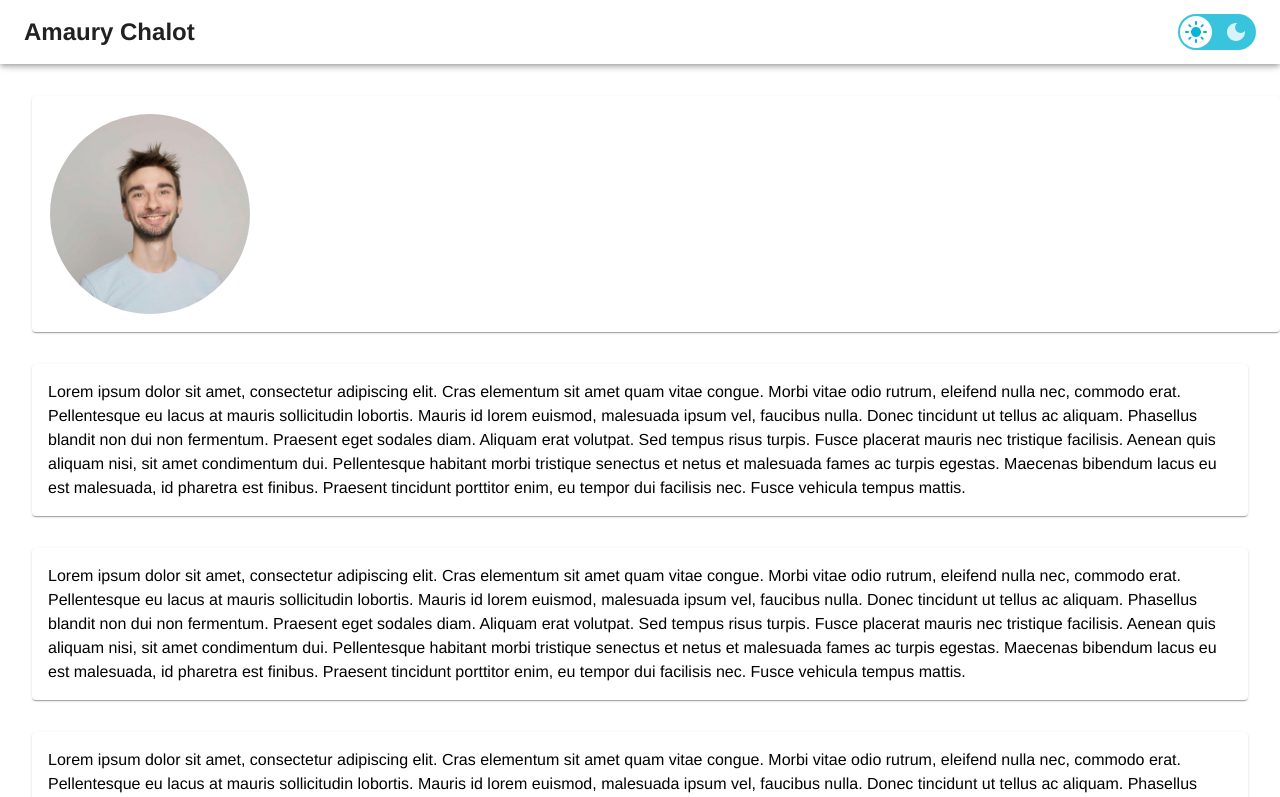
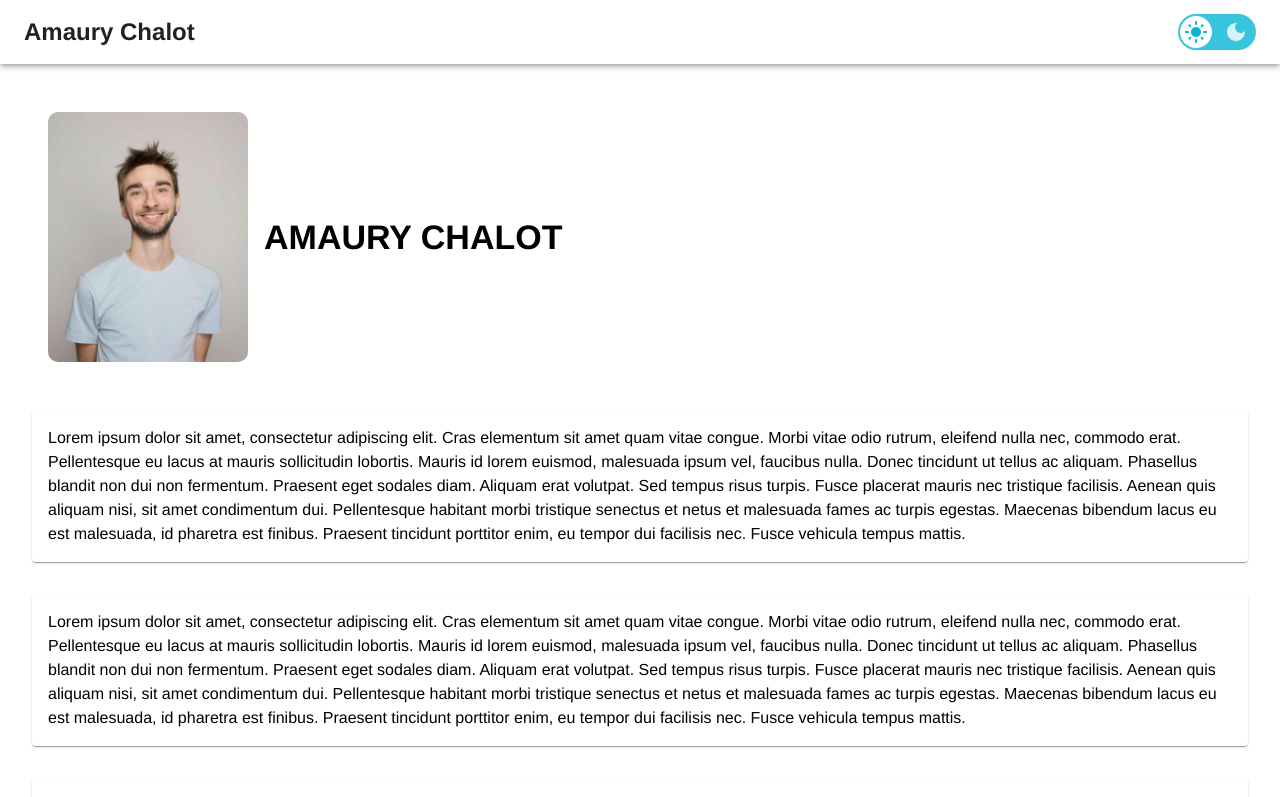
Before and after one commit to AmauryChalot/react-resume, a React (Vite) app: page / in a window 1280 px wide. Shown: the top 797 px of the page. Built offline with nearby package versions, Linux system fonts and the light colour scheme.

Commit message:
feat: added text content to profil card

```diff
--- a/src/components/ContactCard/ContactCard.tsx
+++ b/src/components/ContactCard/ContactCard.tsx
@@ -1,29 +1,38 @@
 import React from "react";
 import Box from "@mui/material/Box";
 import Card from "@mui/material/Card";
+import Typography from "@mui/material/Typography";
 import { useTheme } from "@mui/material";
 
 export const ContactCard = () => {
   const theme = useTheme();
 
   return (
-    <Card
+    <Box
       sx={{
+        display: "flex",
+        alignItems: "center",
+        justifyContent: "center",
+        backgroundColor: theme.palette.background.paper,
+        borderRadius: "10px",
+        padding: "1rem",
         width: "100%",
-        padding: "1rem",
+        boxSizing: "border-box",
+        gap: "1rem",
       }}
     >
       <Box
         sx={{
           width: "200px",
-          height: "200px",
+          height: "250px",
           overflow: "hidden",
-          //borderRadius: "10px",
-          borderRadius: "9999px",
-          border: "2px solid " + theme.palette.common.white,
+          borderRadius: "10px",
+          //borderRadius: "9999px",
+          //border: "2px solid " + theme.palette.common.white,
           display: "flex",
           alignItems: "flex-start",
           justifyContent: "center",
+          flexGrow: 0,
         }}
       >
         <img
@@ -31,6 +40,27 @@ export const ContactCard = () => {
           src="/images/pp.png"
         />
       </Box>
-    </Card>
+      <Box
+        sx={{
+          flexGrow: 1,
+          height: "100%",
+          display: "flex",
+          alignItems: "center",
+          boxSizing: "border-box",
+        }}
+      >
+        <Typography
+          component="h1"
+          sx={{
+            color: theme.palette.text.primary,
+            fontSize: theme.typography.h4.fontSize,
+            fontWeight: 800,
+            fontFamily: theme.typography.fontFamily,
+          }}
+        >
+          AMAURY CHALOT
+        </Typography>
+      </Box>
+    </Box>
   );
 };
```
